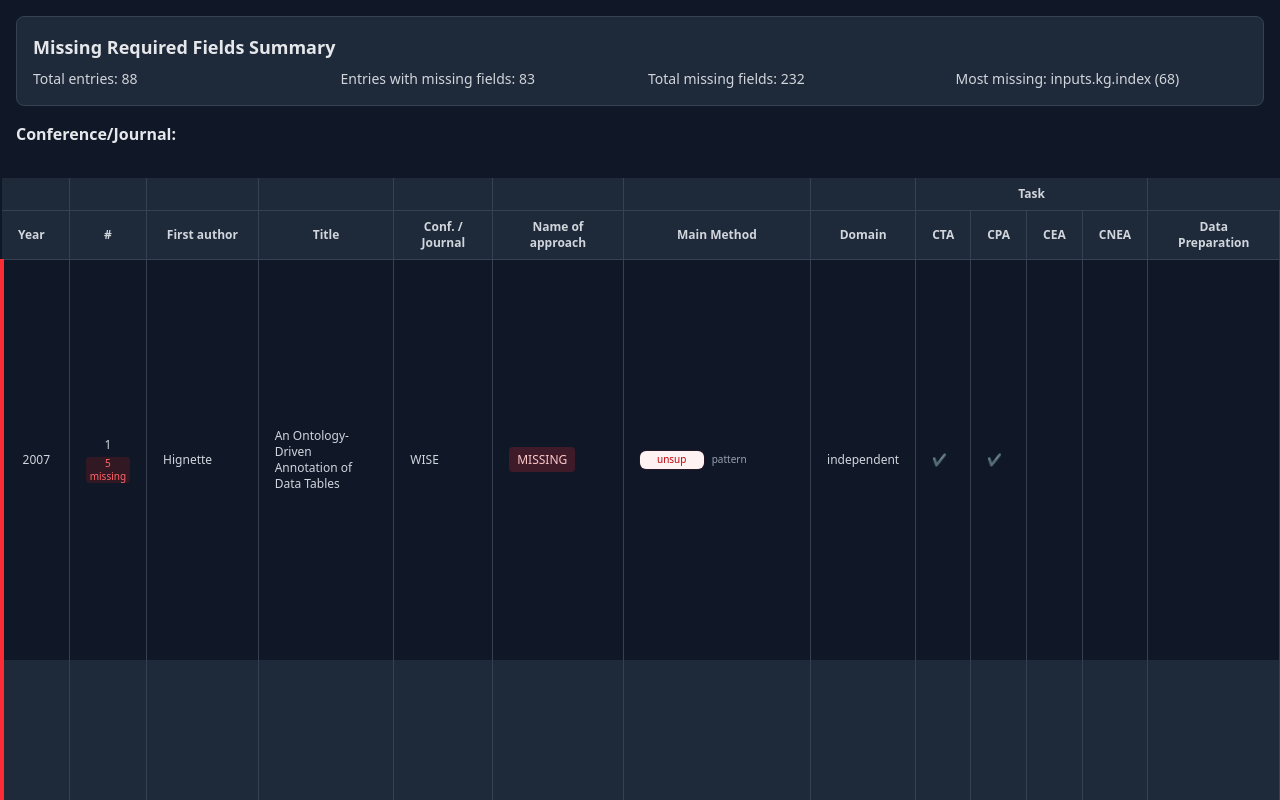
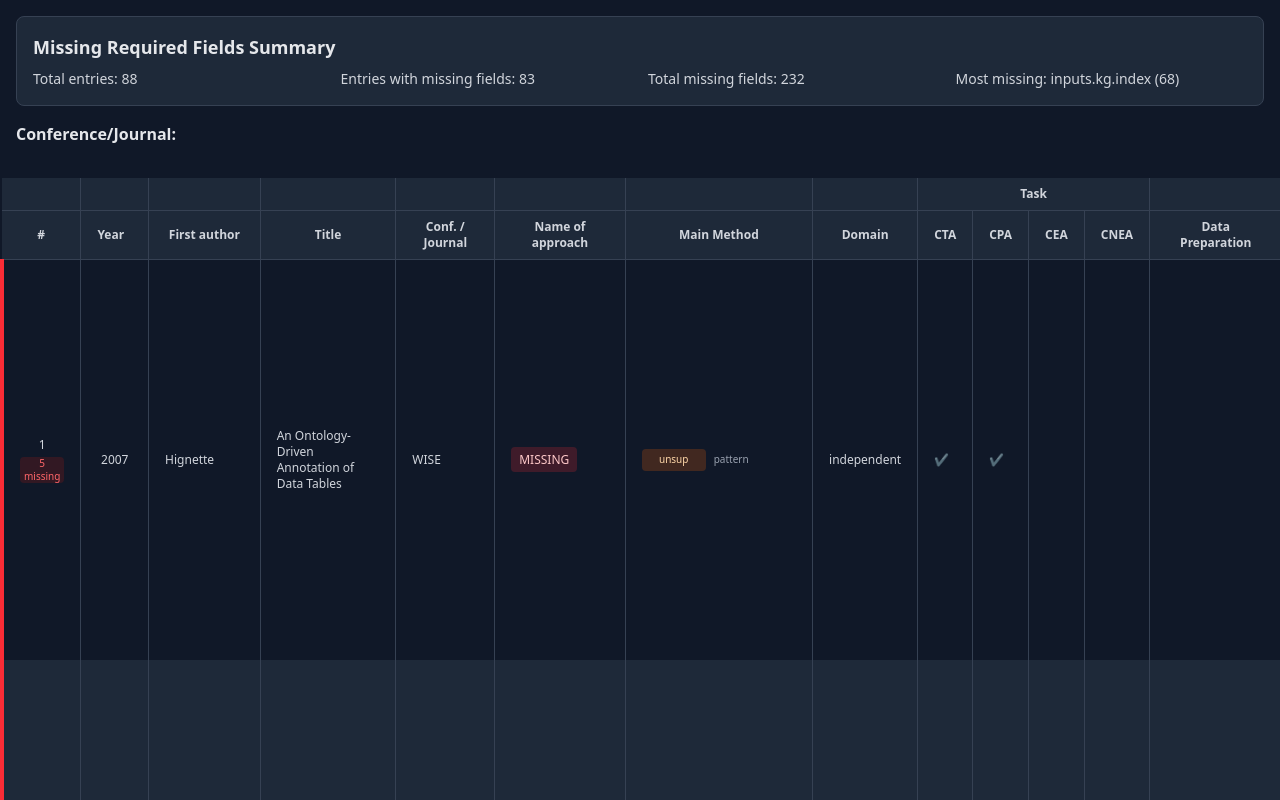
Before and after one commit to cremarco/sti-survey, a React (Vite) app: page / in a window 1280 px wide. Shown: the top 800 px of the page. Built offline with nearby package versions, Linux system fonts and the light colour scheme.

Commit message:
Update App component styles and column definitions. Refactor badge colors for better visibility and adjust padding for improved layout. Reinstate Year column definition for consistent data display.

```diff
--- a/src/App.jsx
+++ b/src/App.jsx
@@ -20,14 +20,14 @@ const columnHelper = createColumnHelper();
  */
 const getTypeBadgeColor = (type) => {
   const colorMap = {
-    'unsup': 'bg-red-50 text-red-700 ring-1 ring-red-600/10',
-    'sup': 'bg-blue-50 text-blue-700 ring-1 ring-blue-700/10',
-    'semi-automated': 'bg-yellow-50 text-yellow-800 ring-1 ring-yellow-600/20',
-    'fully-automated': 'bg-green-50 text-green-700 ring-1 ring-green-600/20',
-    'hybrid': 'bg-purple-50 text-purple-700 ring-1 ring-purple-700/10',
+    'unsup': 'bg-orange-500/20 text-orange-200',
+    'sup': 'bg-indigo-500/20 text-indigo-200',
+    'semi-automated': 'bg-amber-500/20 text-amber-200',
+    'fully-automated': 'bg-emerald-500/20 text-emerald-200',
+    'hybrid': 'bg-violet-500/20 text-violet-200',
   };
 
-  return colorMap[type?.toLowerCase()] || 'bg-gray-50 text-gray-600 ring-1 ring-gray-500/10';
+  return colorMap[type?.toLowerCase()] || 'bg-slate-500/20 text-slate-200';
 };
 
 /**
@@ -130,18 +130,18 @@ const MainMethodCell = ({ mainMethod, row }) => {
   return (
     <div className="flex items-center gap-2">
       {type ? (
-        <span className={`inline-flex items-center justify-center rounded-md px-1 py-0.5 text-[10px] font-medium w-16 ${getTypeBadgeColor(type)}`}>
+        <span className={`inline-flex items-center justify-center rounded px-2 py-1 text-[10px] font-medium w-16 ${getTypeBadgeColor(type)}`}>
           {type}
         </span>
       ) : isTypeMissing ? (
-        <span className="bg-red-500/20 text-red-200 px-1 py-0.5 rounded text-[10px] font-medium w-16">
+        <span className="bg-red-500/20 text-red-200 px-2 py-1 rounded text-[10px] font-medium w-16">
           MISSING
         </span>
       ) : null}
       {tech ? (
         <span className="text-[10px] text-gray-400">{tech}</span>
       ) : isTechMissing ? (
-        <span className="bg-red-500/20 text-red-200 px-1 py-0.5 rounded text-[10px]">
+        <span className="bg-red-500/20 text-red-200 px-2 py-1 rounded text-[10px]">
           MISSING
         </span>
       ) : null}
@@ -216,20 +216,20 @@ function App() {
 
   // Column definitions with useMemo for performance
   const columns = useMemo(() => [
-    // Year column
-    columnHelper.accessor("year", {
-      header: "Year",
-      cell: (info) => info.getValue(),
-      enableSorting: true,
-      meta: { align: 'center' }
-    }),
-
     // Row number with missing fields indicator
     columnHelper.display({
       id: "rowNumber",
       header: "#",
       cell: (info) => <RowNumberCell row={info.row} index={info.row.index} />,
       enableSorting: false,
+      meta: { align: 'center' }
+    }),
+
+    // Year column
+    columnHelper.accessor("year", {
+      header: "Year",
+      cell: (info) => info.getValue(),
+      enableSorting: true,
       meta: { align: 'center' }
     }),
 
```
